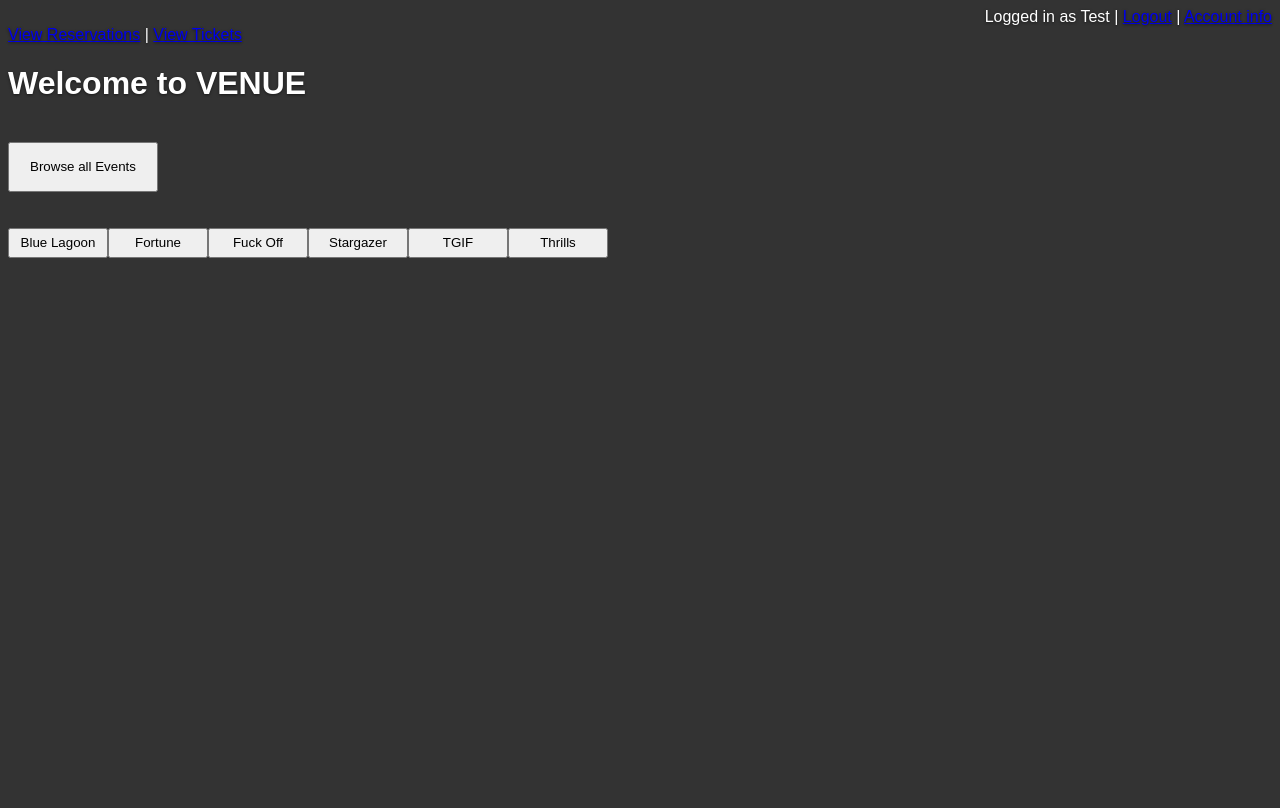
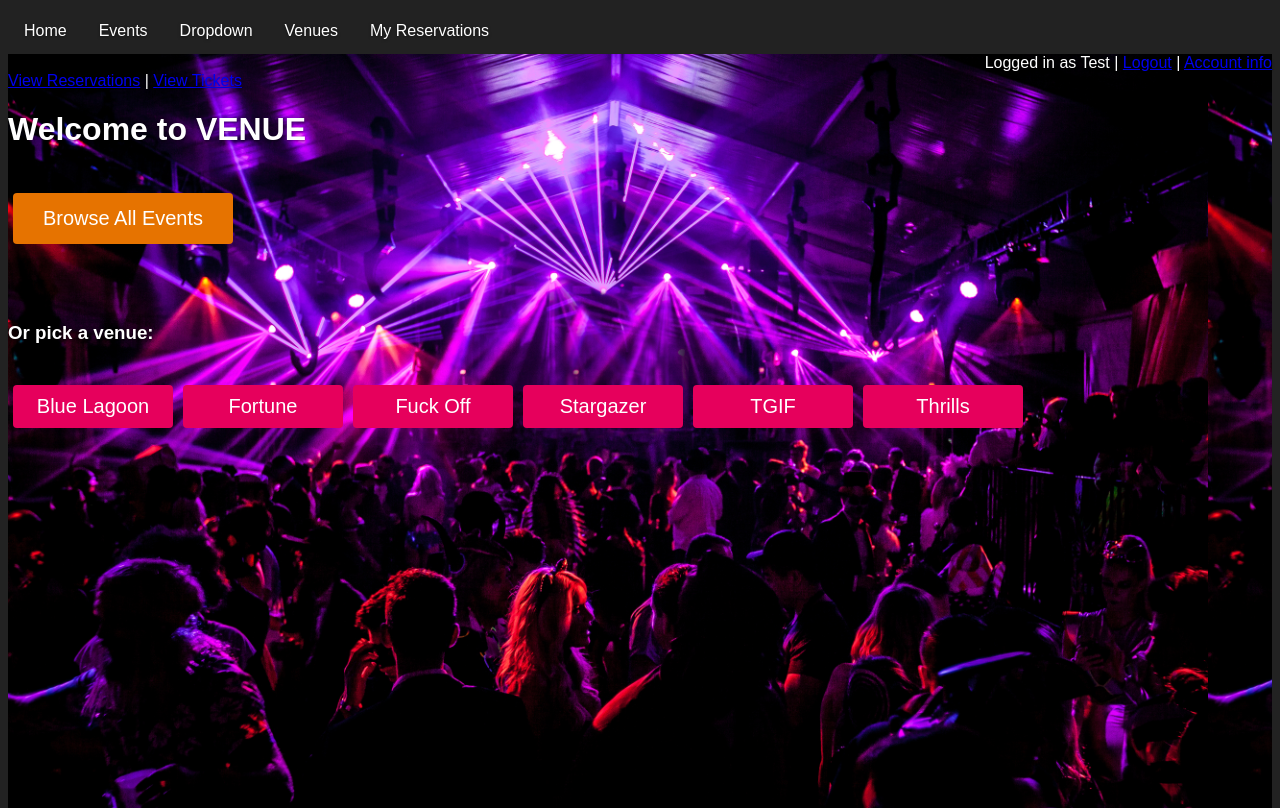
Before and after one commit to danyakarras/Venue, a PHP site: page /304_project/home.php in a window 1280 px wide. Run offline with PHP 8.4, Linux system fonts and the light colour scheme; a user stored in the database is signed in; data comes from the database, SQL or seed files in the repository.

Commit message:
added some css to home (not finished)

```diff
--- a/cover.css
+++ b/cover.css
@@ -33,7 +33,7 @@ body {
 }
 
 body {
-  color: #73264d;
+  color: #fff;
   text-align: center;
   text-shadow: 0 1px 3px rgba(0,0,0,.5);
 font-family: Century Gothic, sans-serif;
--- a/customer.css
+++ b/customer.css
@@ -2,7 +2,7 @@
 html,
 body {
   height: 100%;
-  background-color: #333;
+  background-color: #222;
   background-size: contain;
 }
 
@@ -11,3 +11,148 @@ body {
   text-shadow: 0 1px 3px rgba(0,0,0,.5);
 font-family: Century Gothic, sans-serif;
 }
+
+div {
+	background-image: "party.jpg";
+}
+
+/*
+ * Main Button
+ */
+ .main_button {
+  display: inline-block;
+  border-radius: 4px;
+  background-color: #e67300;
+  border: none;
+  color: #FFFFFF;
+  text-align: center;
+  font-size: 20px;
+  padding: 14px;
+  width: 220px;
+  transition: all 0.5s;
+  cursor: pointer;
+  margin: 5px;
+}
+
+.main_button span {
+  cursor: pointer;
+  display: inline-block;
+  position: relative;
+  transition: 0.5s;
+}
+
+.main_button span:after {
+  content: '»';
+  position: absolute;
+  opacity: 0;
+  top: 0;
+  right: -20px;
+  transition: 0.5s;
+}
+
+.main_button:hover span {
+  padding-right: 25px;
+}
+
+.main_button:hover span:after {
+  opacity: 1;
+  right: 0;
+}
+
+/*
+ * Secondary Button
+ */
+ .second_button {
+  display: inline-block;
+  border-radius: 4px;
+  background-color: #e6005c;
+  border: none;
+  color: #FFFFFF;
+  text-align: center;
+  font-size: 20px;
+  padding: 10px;
+  width: 160px;
+  transition: all 0.5s;
+  cursor: pointer;
+  margin: 5px;
+}
+
+.second_button span {
+  cursor: pointer;
+  display: inline-block;
+  position: relative;
+  transition: 0.5s;
+}
+
+.second_button span:after {
+  content: '»';
+  position: absolute;
+  opacity: 0;
+  top: 0;
+  right: -20px;
+  transition: 0.5s;
+}
+
+.second_button:hover span {
+  padding-right: 25px;
+}
+
+.second_button:hover span:after {
+  opacity: 1;
+  right: 0;
+}
+
+
+/*
+ * Navbar stuff
+ */
+
+ ul {
+    list-style-type: none;
+    margin: 0;
+    padding: 0;
+    overflow: hidden;
+    background-color: #222;
+}
+
+li {
+    float: left;
+}
+
+li a, .dropbtn {
+    display: inline-block;
+    color: white;
+    text-align: center;
+    padding: 14px 16px;
+    text-decoration: none;
+}
+
+li a:hover, .dropdown:hover .dropbtn {
+    background-color: #5900b3;
+}
+
+li.dropdown {
+    display: inline-block;
+}
+
+.dropdown-content {
+    display: none;
+    position: absolute;
+    background-color: #f9f9f9;
+    min-width: 160px;
+    box-shadow: 0px 8px 16px 0px rgba(0,0,0,0.2);
+}
+
+.dropdown-content a {
+    color: black;
+    padding: 12px 16px;
+    text-decoration: none;
+    display: block;
+    text-align: left;
+}
+
+.dropdown-content a:hover {background-color: #f1f1f1}
+
+.dropdown:hover .dropdown-content {
+    display: block;
+}
--- a/home.php
+++ b/home.php
@@ -17,7 +17,22 @@ $username=$_SESSION['username'];
 <head>
 <link rel="stylesheet" type="text/css" href="customer.css">
 </head>
-<body>
+<body background="party.jpg">
+
+<ul>
+  <li><a class="active" href="#home">Home</a></li>
+  <li><a href="http://localhost/304_project/events.php">Events</a></li>
+   <li class="dropdown">
+    <a href="#" class="dropbtn">Dropdown</a>
+    <div class="dropdown-content">
+      <a href="#">Link 1</a>
+      <a href="#">Link 2</a>
+      <a href="#">Link 3</a>
+    </div>
+  </li>
+  <li><a href="#contact">Venues</a></li>
+  <li><a href="#about">My Reservations</a></li>
+</ul>
 
 
 <div style="text-align:right;">Logged in as <?php echo $username; ?> | <a href="http://localhost/304_project/logout.php">Logout</a> | <a href="customer_account.php">Account info</a></div>
@@ -26,8 +41,8 @@ $username=$_SESSION['username'];
 
 <h1>Welcome to VENUE</h1>
 <br>
-
-<a href="http://localhost/304_project/events.php"><button class="button" style="width:150px;height:50px;" id="EventsBtn" >Browse all Events</button></a>
+<div  >
+<a href="http://localhost/304_project/events.php"><button class="main_button" style="vertical-align:middle" id="EventsBtn" ><span>Browse All Events </span></button></a>
   <br>
   <br>
 
@@ -56,7 +71,7 @@ $venue_stringList = "";
 if ($result->num_rows > 0) {
     // output data of each row
     while($row = $result->fetch_assoc()) {
-        $venue_stringList.= '<a href = "http://localhost/304_project/venue_page.php?branchID='.$row["branchID"].'"><button class="button" style="width:100px;height:30px;">'.$row["name"].'</button></a>';
+        $venue_stringList.= '<a href = "http://localhost/304_project/venue_page.php?branchID='.$row["branchID"].'"><button class="second_button" style="vertical-align:middle"><span>'.$row["name"].'</span></button></a>';
 
     }
 } else {
@@ -66,12 +81,14 @@ if ($result->num_rows > 0) {
 $conn->close();
 
  ?>
-
+ <br>
+ <br>
+ <h3>Or pick a venue:</h3>
   <br>
   <?php echo $venue_stringList; ?>
   <!--The above just creates a buttons -->
 
-
+</div>
 </body>
 </html>
 
--- a/venue_page.php
+++ b/venue_page.php
@@ -106,7 +106,7 @@ $conn->close();
     geocoder = new google.maps.Geocoder();
     var latlng = new google.maps.LatLng(49.279123, -123.123257);
     var mapOptions = {
-      zoom: 15,
+      zoom: 14,
       center: latlng
     }
     map = new google.maps.Map(document.getElementById('map'), mapOptions);
```
Also changed, not shown: party.jpg (added).
